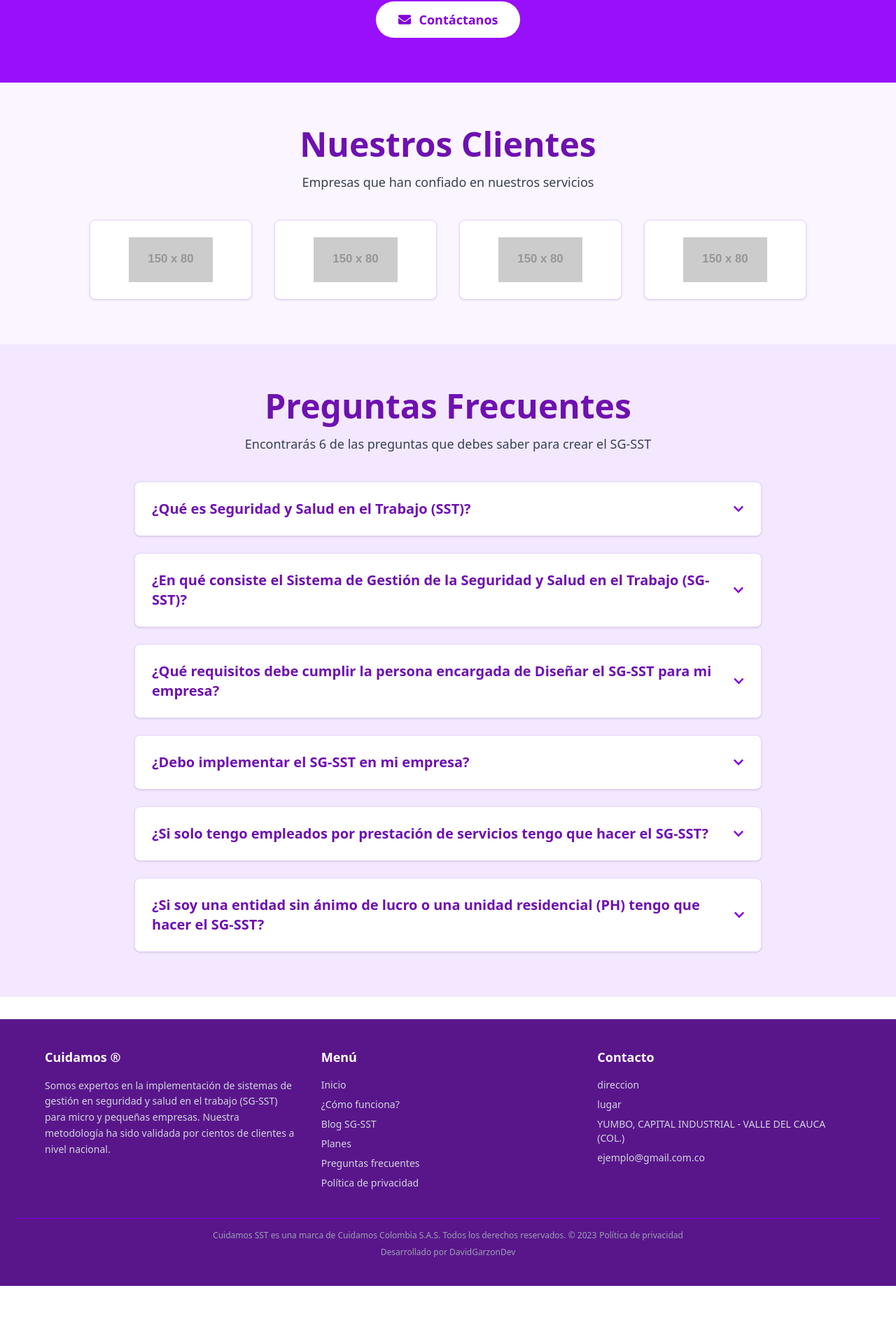
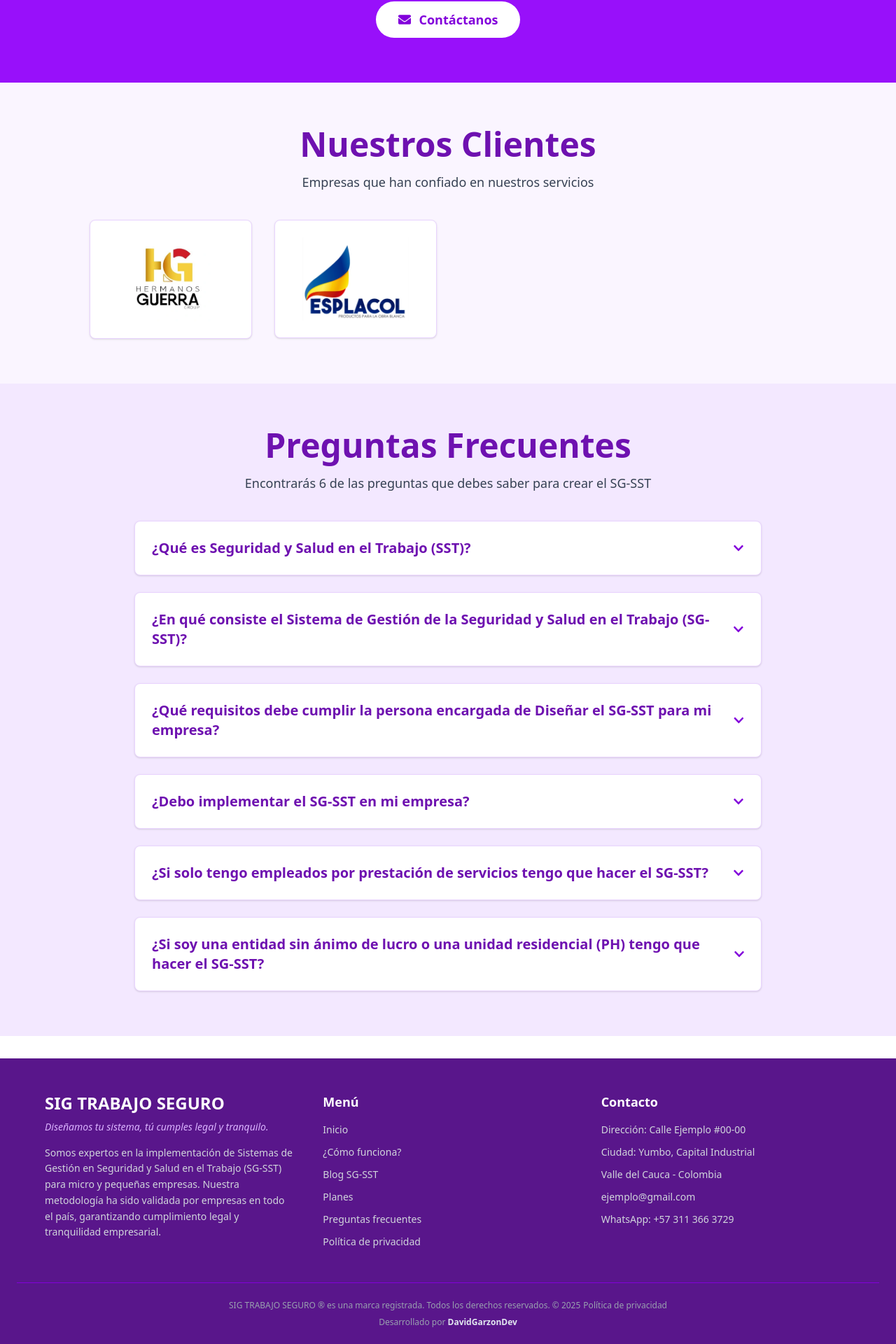
Before and after one commit to DavidGarzonDev/Asesorias, a React (Vite) app: page / in a window 1280 px wide. Shown: the part 2911-4831 px from the top of the page at 70% size. Before the commit the page ends 4748 px from the top, so only its background shows below. Built offline with nearby package versions, Linux system fonts and the light colour scheme.

Commit message:
añadiendo clientes

```diff
--- a/src/components/home/Clientes.jsx
+++ b/src/components/home/Clientes.jsx
@@ -16,38 +16,22 @@ const Clientes = () => {
                 {/* Imagen 1 */}
                 <div className="bg-white border border-purple-200 rounded-lg p-6 flex items-center justify-center shadow">
                     <img
-                        src="https://via.placeholder.com/150x80?text=Logo+1"
+                        src="/img-clientes/cliente1.webp"
                         alt="Cliente 1"
-                        className="max-h-16 object-contain"
+                        className="max-h-30 object-contain"
                     />
                 </div>
 
                 {/* Imagen 2 */}
                 <div className="bg-white border border-purple-200 rounded-lg p-6 flex items-center justify-center shadow">
                     <img
-                        src="https://via.placeholder.com/150x80?text=Logo+2"
+                        src="/img-clientes/cliente2.webp"
                         alt="Cliente 2"
-                        className="max-h-16 object-contain"
+                        className="max-h-30 object-contain"
                     />
                 </div>
 
-                {/* Imagen 3 */}
-                <div className="bg-white border border-purple-200 rounded-lg p-6 flex items-center justify-center shadow">
-                    <img
-                        src="https://via.placeholder.com/150x80?text=Logo+3"
-                        alt="Cliente 3"
-                        className="max-h-16 object-contain"
-                    />
-                </div>
 
-                {/* Imagen 4 */}
-                <div className="bg-white border border-purple-200 rounded-lg p-6 flex items-center justify-center shadow">
-                    <img
-                        src="https://via.placeholder.com/150x80?text=Logo+4"
-                        alt="Cliente 4"
-                        className="max-h-16 object-contain"
-                    />
-                </div>
             </div>
         </section>
     )
--- a/src/components/shared/Footer.jsx
+++ b/src/components/shared/Footer.jsx
@@ -2,51 +2,62 @@ import { Link } from "react-router-dom";
 
 export const Footer = () => {
     return (
-        <footer className="bg-purple-900 text-white py-10 px-6">
-            <div className="max-w-6xl mx-auto grid grid-cols-1 md:grid-cols-3 gap-8">
+        <footer className="bg-purple-900 text-white py-12 px-6">
+            <div className="max-w-6xl mx-auto grid grid-cols-1 md:grid-cols-3 gap-10">
 
-                {/* Descripción */}
+                {/* Marca y Descripción */}
                 <div>
-                    <h3 className="text-lg font-semibold mb-4">Cuidamos ®</h3>
+                    <h3 className="text-2xl font-bold text-white mb-2">SIG TRABAJO SEGURO</h3>
+                    <p className="text-sm italic text-purple-300 mb-4">Diseñamos tu sistema, tú cumples legal y tranquilo.</p>
                     <p className="text-sm leading-relaxed text-gray-300">
-                        Somos expertos en la implementación de sistemas de gestión en seguridad y salud en el trabajo (SG-SST) para micro y pequeñas empresas. Nuestra metodología ha sido validada por cientos de clientes a nivel nacional.
+                        Somos expertos en la implementación de Sistemas de Gestión en Seguridad y Salud en el Trabajo (SG-SST) para micro y pequeñas empresas. Nuestra metodología ha sido validada por empresas en todo el país, garantizando cumplimiento legal y tranquilidad empresarial.
                     </p>
                 </div>
 
                 {/* Menú */}
                 <div>
-                    <h3 className="text-lg font-semibold mb-4">Menú</h3>
-                    <ul className="space-y-2 text-sm text-gray-300">
-                        <li><Link to="/" className="hover:text-white">Inicio</Link></li>
-                        <li><Link to="/como-funciona" className="hover:text-white">¿Cómo funciona?</Link></li>
-                        <li><Link to="/blog" className="hover:text-white">Blog SG-SST</Link></li>
-                        <li><Link to="/" className="hover:text-white">Planes</Link></li>
-                        <li><Link to="/preguntas-frecuentes" className="hover:text-white">Preguntas frecuentes</Link></li>
-                        <li><Link to="#" className="hover:text-white">Política de privacidad</Link></li>
+                    <h3 className="text-lg font-semibold mb-4 text-white">Menú</h3>
+                    <ul className="space-y-3 text-sm text-gray-300">
+                        <li><Link to="/" className="hover:text-purple-100 transition">Inicio</Link></li>
+                        <li><Link to="/como-funciona" className="hover:text-purple-100 transition">¿Cómo funciona?</Link></li>
+                        <li><Link to="/blog" className="hover:text-purple-100 transition">Blog SG-SST</Link></li>
+                        <li><Link to="/" className="hover:text-purple-100 transition">Planes</Link></li>
+                        <li><Link to="/preguntas-frecuentes" className="hover:text-purple-100 transition">Preguntas frecuentes</Link></li>
+                        <li><Link to="#" className="hover:text-purple-100 transition">Política de privacidad</Link></li>
                     </ul>
                 </div>
 
                 {/* Contacto */}
                 <div>
-                    <h3 className="text-lg font-semibold mb-4">Contacto</h3>
-                    <ul className="space-y-2 text-sm text-gray-300">
-                        <li>direccion</li>
-                        <li>lugar</li>
-                        <li>YUMBO, CAPITAL INDUSTRIAL - VALLE DEL CAUCA (COL.)</li>
-                        <li><a href="mailto:contacto@cuidamos.com.co" className="hover:text-white">ejemplo@gmail.com.co</a></li>
-
-
+                    <h3 className="text-lg font-semibold mb-4 text-white">Contacto</h3>
+                    <ul className="space-y-3 text-sm text-gray-300">
+                        <li>Dirección: Calle Ejemplo #00-00</li>
+                        <li>Ciudad: Yumbo, Capital Industrial</li>
+                        <li>Valle del Cauca - Colombia</li>
+                        <li>
+                            <a href="mailto:ejemplo@gmail.com" className="hover:text-purple-100 transition">
+                                ejemplo@gmail.com
+                            </a>
+                        </li>
+                        <li>
+                            <a href="https://wa.me/573113663729?text=¡Hola! Quisiera recibir más información sobre los planes SG-SST."
+                               target="_blank"
+                               rel="noopener noreferrer"
+                               className="hover:text-purple-100 transition">
+                                WhatsApp: +57 311 366 3729
+                            </a>
+                        </li>
                     </ul>
                 </div>
             </div>
 
-            <div className="border-t border-purple-700 mt-10 pt-4 text-xs text-gray-400 text-center">
+            <div className="border-t border-purple-700 mt-12 pt-6 text-xs text-gray-400 text-center">
                 <p>
-                    Cuidamos SST es una marca de Cuidamos Colombia S.A.S. Todos los derechos reservados. © 2023
-                    <Link to="#" className="hover:text-white ml-1">Política de privacidad</Link>
+                    SIG TRABAJO SEGURO ® es una marca registrada. Todos los derechos reservados. © 2025
+                    <Link to="#" className="hover:text-purple-100 ml-1">Política de privacidad</Link>
                 </p>
                 <p className="mt-2">
-                    Desarrollado por DavidGarzonDev
+                    Desarrollado por <span className="text-slate-200 font-bold">DavidGarzonDev</span>
                 </p>
             </div>
         </footer>
```
Also changed, not shown: public/img-clientes/cliente1.webp (added), public/img-clientes/cliente2.webp (added).
